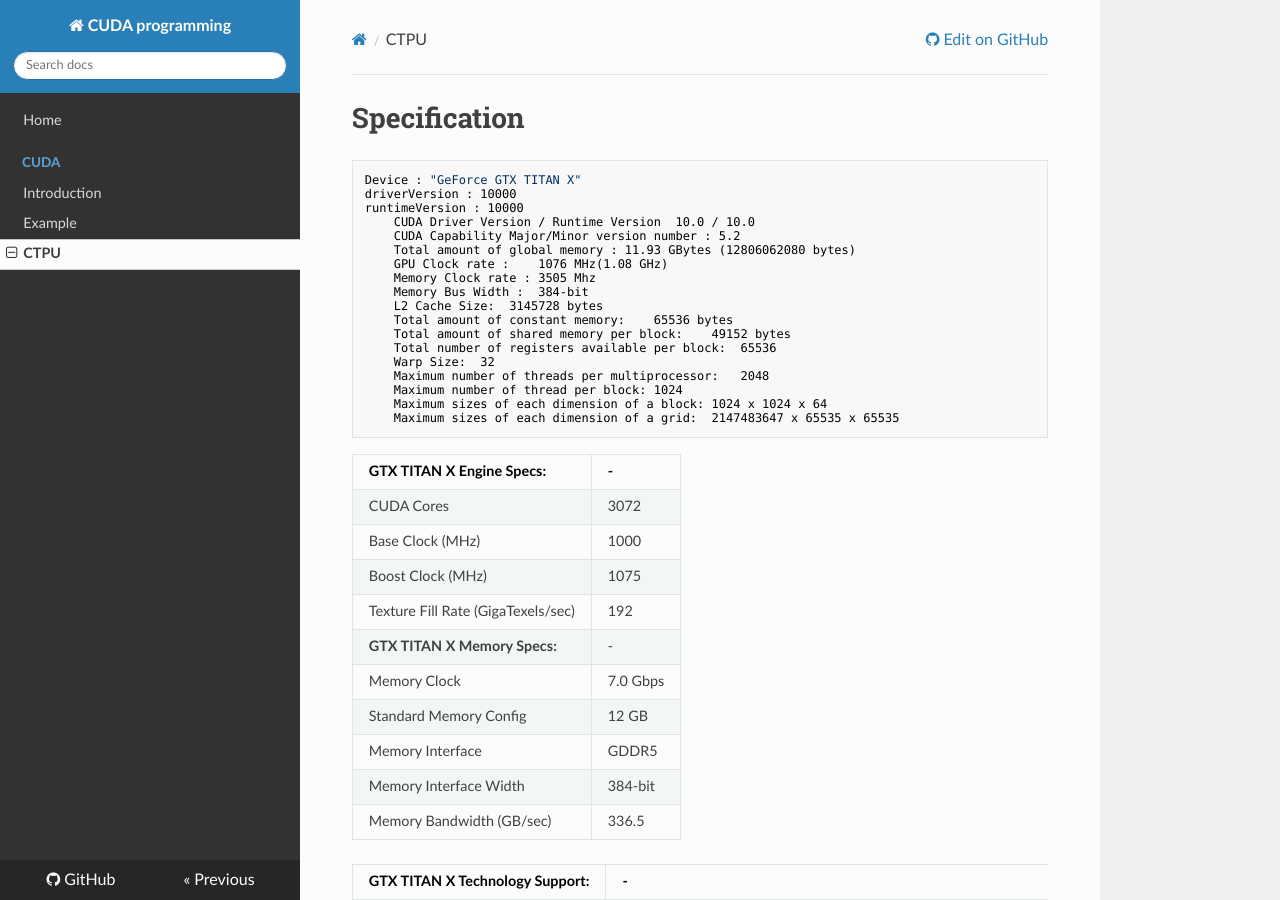
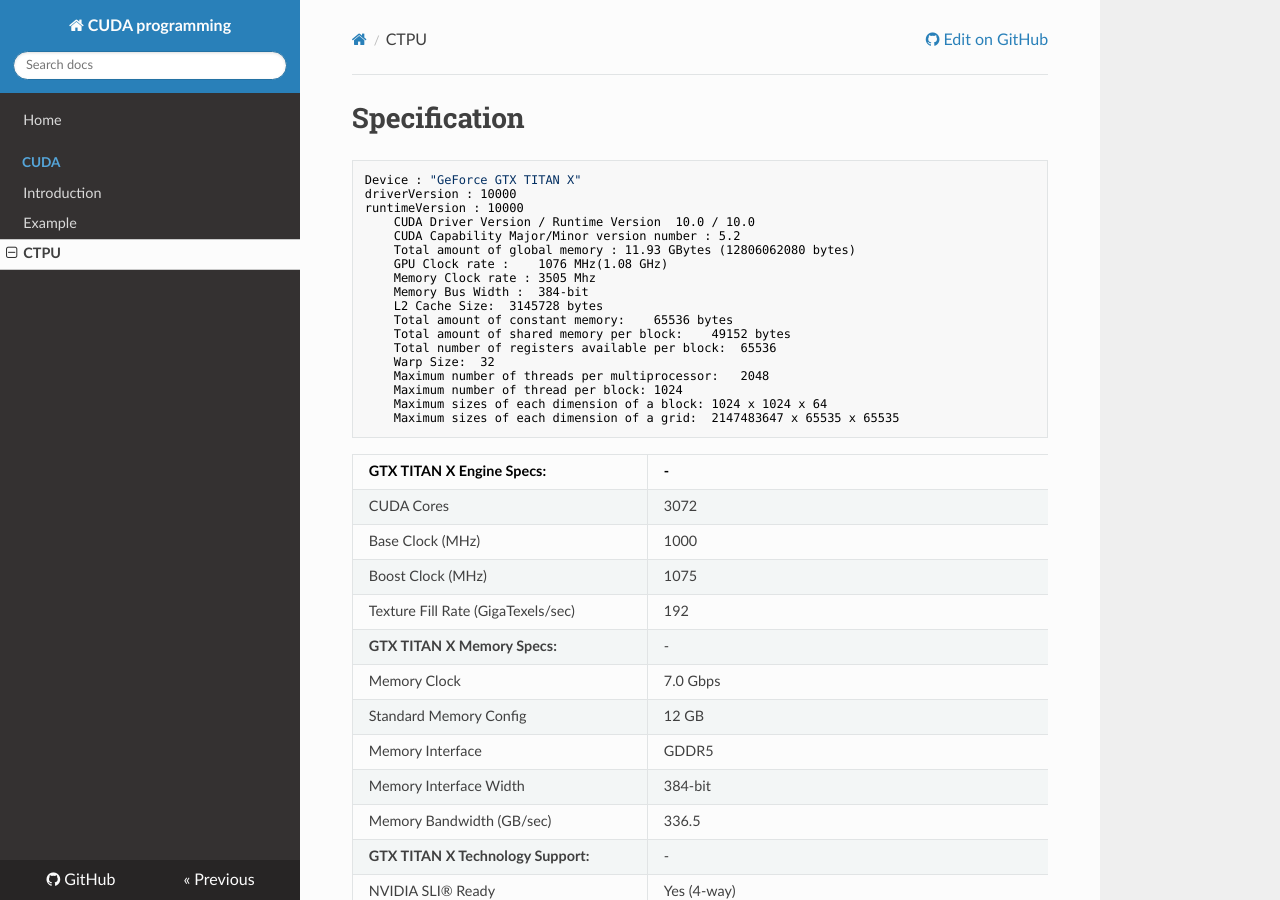
Before and after one commit to WonyoungCho/CUDA, an MkDocs documentation site: the page built from docs/ctpu.md, in a window 1280 px wide and 900 px high. Built offline with MkDocs 1.6.1, drawn with Linux system fonts in a browser that asks for light colours; nearby versions of some CDN libraries; old or Windows-style settings are respelled for this version of MkDocs.

```diff
--- a/docs/ctpu.md
+++ b/docs/ctpu.md
@@ -32,9 +32,7 @@ Standard Memory Config | 12 GB
 Memory Interface | GDDR5
 Memory Interface Width | 384-bit
 Memory Bandwidth (GB/sec) | 336.5
-
-GTX TITAN X Technology Support: | -
----|---
+**GTX TITAN X Technology Support:** | -
 NVIDIA SLI® Ready | Yes (4-way)
 NVIDIA G-Sync™-Ready | Yes
 NVIDIA GameStream™-Ready | Yes
@@ -48,24 +46,18 @@ OpenGL | 4.5
 CUDA | Yes
 Bus Support | PCI Express 3.0
 OS Certification | Windows 8 & 8.1, Windows 7, Windows Vista, Linux, FreeBSD x86
-
-Display Support: | -
----|---
+**Display Support:** | -
 Maximum Digital Resolution* | 5120x3200
 Maximum VGA Resolution | 2048x1536
 Standard Display Connectors | Dual Link DVI-I, HDMI 2.0, 3x DisplayPort 1.2
 Multi Monitor | 4 displays
 HDCP | Yes
 Audio Input for HDMI | Internal
-
-GTX TITAN X Graphics Card Dimensions: | -
----|---
+**GTX TITAN X Graphics Card Dimensions:** | -
 Height | 4.376 inches
 Length | 10.5 inches
 Width | Dual-width
-
-Thermal and Power Specs: | -
----|---
+**Thermal and Power Specs:** | -
 Maximum GPU Tempurature (in C) | 91 C
 Graphics Card Power (W) | 250 W
 Recommended System Power (W)** |600 W
```
